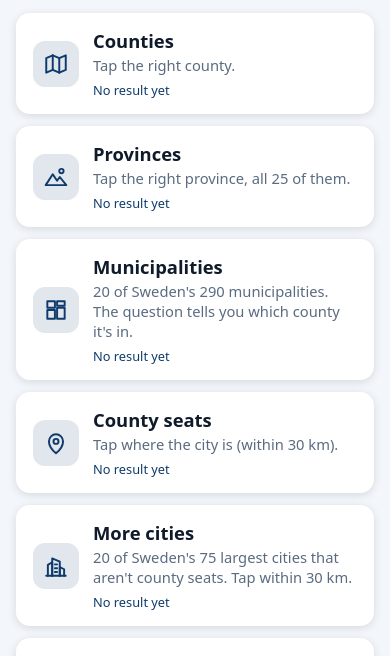
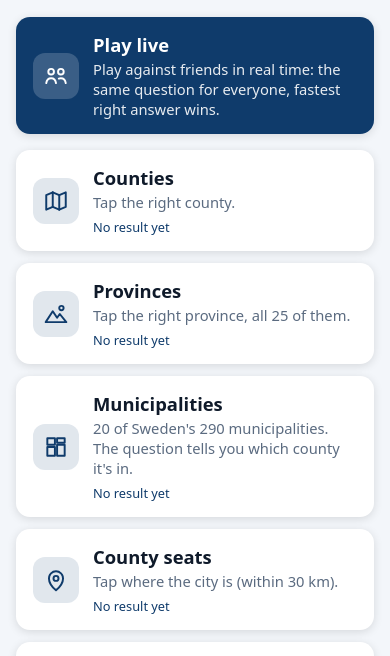
Before and after one commit to hamiltoon/sweden-county-quiz, a website built with Vite: page index.html in a window 390 px wide. Shown: the part 188-844 px from the top of the page. Built offline with nearby package versions, Linux system fonts and the light colour scheme; files whose address does not match are found by name; what @simplewebauthn/browser would draw is missing.

Commit message:
Startskärmen: Spela live först, som huvudhandling (#23)
Live-kortet ligger nu direkt under rubriken, före lägeskorten, och är fyllt
med accentfärgen så att det skiljer sig från dem. Det syns utan att man
scrollar på en iPhone 13 och en Android på 360 × 740, och kommer först i
tangentbordsordningen efter språkknapparna.


Claude-Session: https://claude.ai/code/session_01Rs4gVtMRrBdBX4M4AY6u8m

Co-authored-by: Claude <noreply@anthropic.com>

```diff
--- a/src/style.css
+++ b/src/style.css
@@ -1206,14 +1206,29 @@ a {
 }
 
 /* ---------- Live ---------- */
+/* Huvudhandlingen på startskärmen: först, och fylld med accentfärgen till skillnad från lägeskorten. */
 .mode-btn-live {
   width: 100%;
-  margin-top: 12px;
-  border-color: color-mix(in srgb, var(--accent) 45%, transparent);
+  margin: 4px 0 16px;
+  min-height: 0;
+  background: var(--accent);
+  color: var(--accent-text);
 }
 
 .mode-btn-live .mode-icon {
-  color: var(--accent);
+  color: var(--accent-text);
+  background: color-mix(in srgb, var(--accent-text) 18%, transparent);
+}
+
+.mode-btn-live .mode-desc {
+  color: inherit;
+  opacity: 0.9;
+}
+
+@media (hover: hover) {
+  .mode-btn-live:hover {
+    border-color: var(--accent-text);
+  }
 }
 
 /* Spelarens svar i live-läget, innan rätt svar visas. */
--- a/src/ui/screens.ts
+++ b/src/ui/screens.ts
@@ -64,8 +64,9 @@ export function renderStart(onStart: (mode: Mode) => void, leaderboard?: HTMLEle
         el('p', { class: 'lead' }, t().start.lead),
       ),
     ),
+    // Live är det man spelar när man ses, så det ligger först och syns utan att man scrollar.
+    onLive ? renderLiveButton(onLive) : null,
     el('div', { class: 'mode-list' }, ...buttons),
-    onLive ? renderLiveButton(onLive) : null,
     el(
       'p',
       { class: 'rules' },
```
